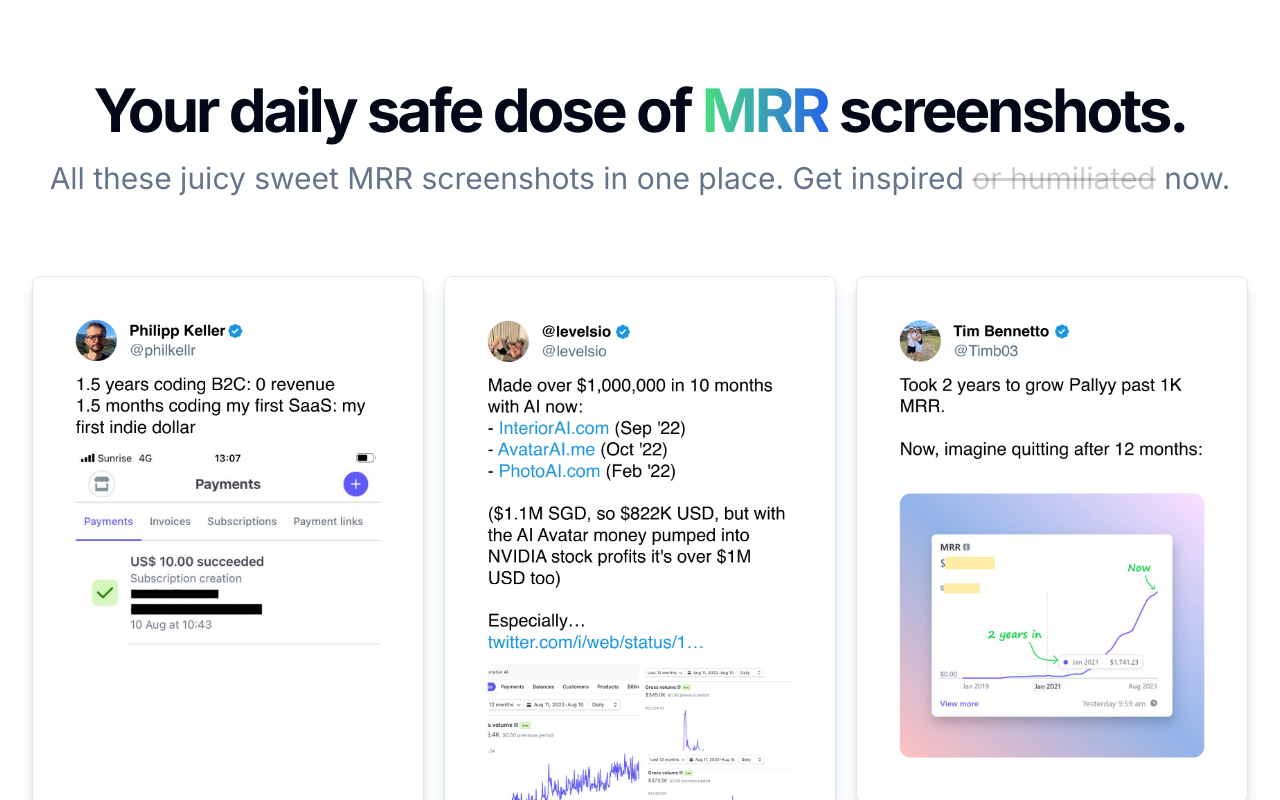
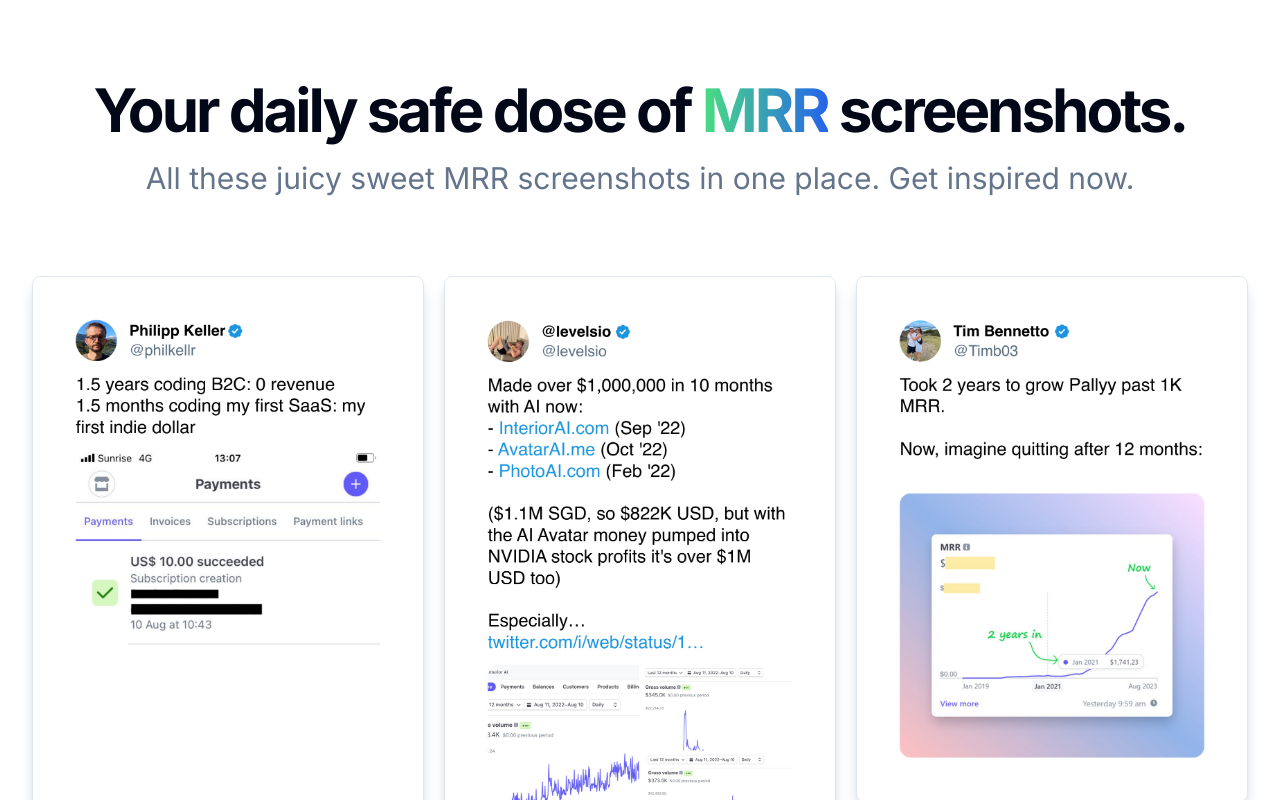
Before and after one commit to krasun/mrrporn, a Next.js app: page / in a window 1280 px wide. Shown: the top 800 px of the page. Built offline with nearby package versions, Linux system fonts and the light colour scheme.

Commit message:
Rewrite headlines

```diff
--- a/src/app/page.tsx
+++ b/src/app/page.tsx
@@ -82,11 +82,7 @@
                 </h1>
                 <h2 className="mx-auto text-3xl text-muted-foreground mt-5 text-center">
                     All these juicy sweet MRR screenshots in one place. Get
-                    inspired{" "}
-                    <span className="line-through text-black text-opacity-20">
-                        or humiliated
-                    </span>{" "}
-                    now.
+                    inspired now.
                 </h2>
             </div>
             <div className="mt-20 container mx-auto grid grid-cols-1 md:grid-cols-3 gap-5">
```
Also changed, not shown: 1 other file (tests, documents, lock files or other folders).
